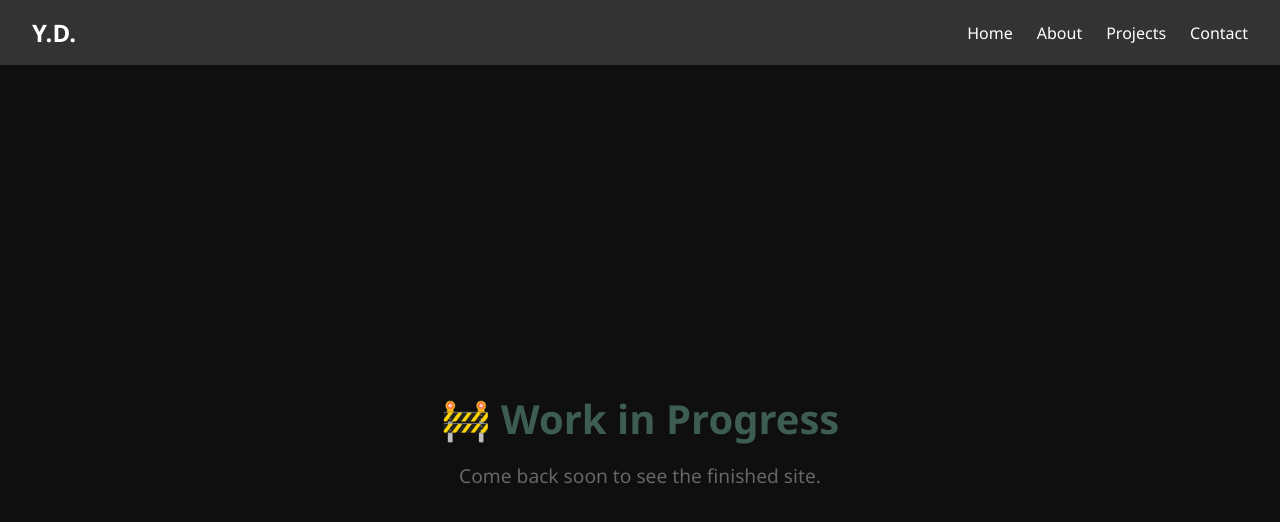
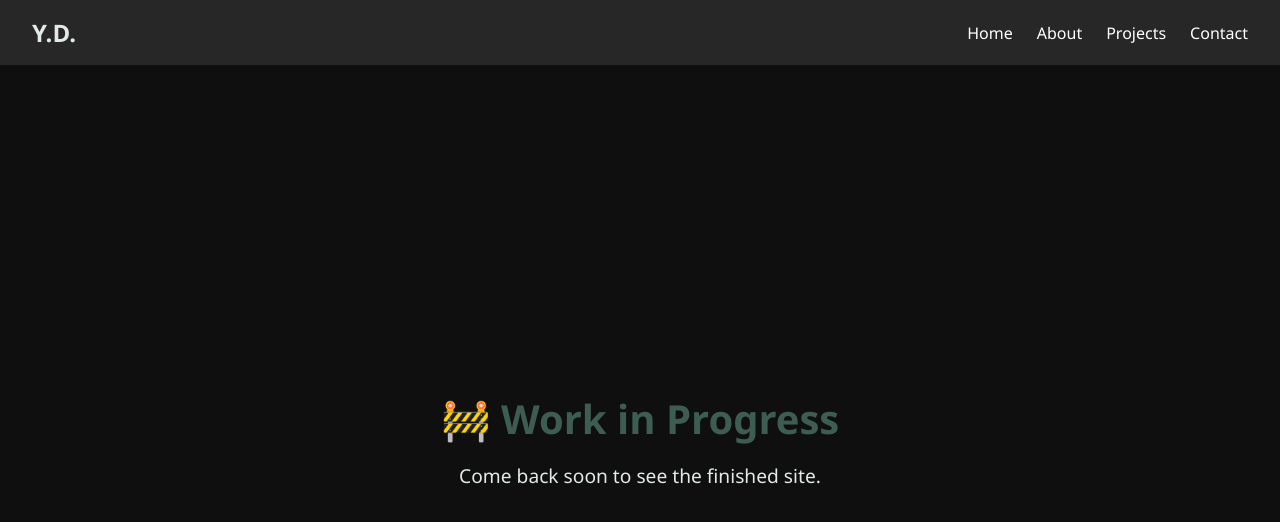
Before and after one commit to y00do/portfolio-angular, an Angular app: page / in a window 1280 px wide. Shown: the top 522 px of the page. Built offline with nearby package versions, Linux system fonts and the light colour scheme.

Commit message:
update color variables for navbar and main page styles

```diff
--- a/src/app/main-page/main-page.scss
+++ b/src/app/main-page/main-page.scss
@@ -38,11 +38,12 @@
                 h1 {
                     font-size: 2.5rem;
                     margin-bottom: 1rem;
+                    color: var(--primary);
                 }
 
                 p {
                     font-size: 1.2rem;
-                    color: #666;
+                    color: var(--secondary);
                 }
             }
         }
--- a/src/app/main-page/sections/navbar/navbar.scss
+++ b/src/app/main-page/sections/navbar/navbar.scss
@@ -4,8 +4,8 @@
     justify-content: space-between;
     align-items: center;
     padding: 1rem 2rem;
-    background-color: #333;
-    color: white;
+    background-color: var(--surface);
+    color: var(--secondary);
 
     .logo {
         font-size: 1.5rem;
--- a/src/styles.scss
+++ b/src/styles.scss
@@ -9,6 +9,7 @@
 :root {
     --site-background: black;
     --main-page-background: #0f0f0f;
+    --surface: #272727;
     --primary: #3e5d52;
     --primary-accent: #a7beb4;
     --secondary: #e1eae5;
```
